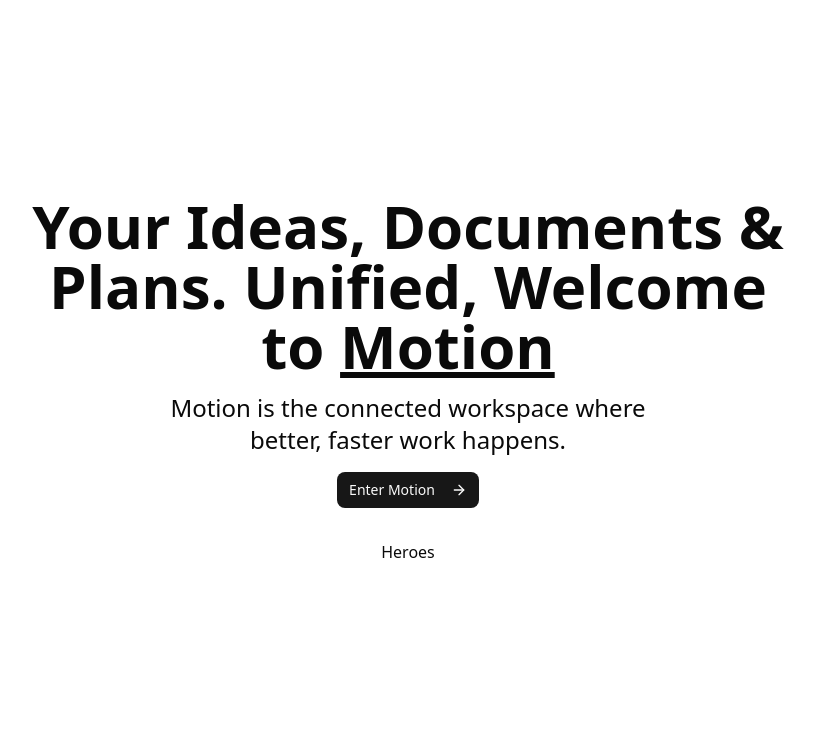
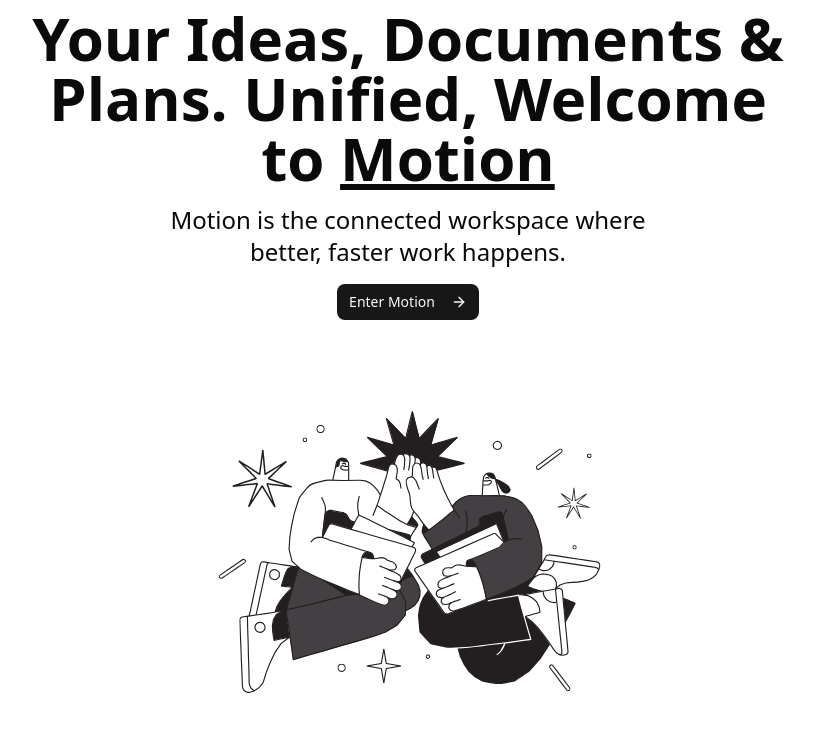
Before and after one commit to Ricky-Rubin/Motion-A-Notion-Clone, a Next.js app in the folder notion-clone/: page / in a window 1280 px wide. Shown: the top 732 px of the page, without its empty margins (232-1047 px from the left). Built offline with nearby package versions, Linux system fonts and the light colour scheme.

Commit message:
Rendered the svg image

```diff
--- a/notion-clone/app/(marketing)/_components/heroes.tsx
+++ b/notion-clone/app/(marketing)/_components/heroes.tsx
@@ -2,8 +2,17 @@
 
 export const Heroes = () => {
     return (
-        <div>
-            Heroes
+        <div className="flex flex-col items-center justify-center max-w-5xl">
+            <div className="flex items-center">
+                <div className="relative w-[300px] h-[300px] sm:w-[350px] sm:h-[350px] md:w-[400px] md:h-[400px]">
+                    <Image
+                    src="/team.svg"
+                    fill
+                    alt="Team-Picture"
+                    className="object-contain"
+                    />
+                </div>
+            </div>
         </div>
     )
 }
```
